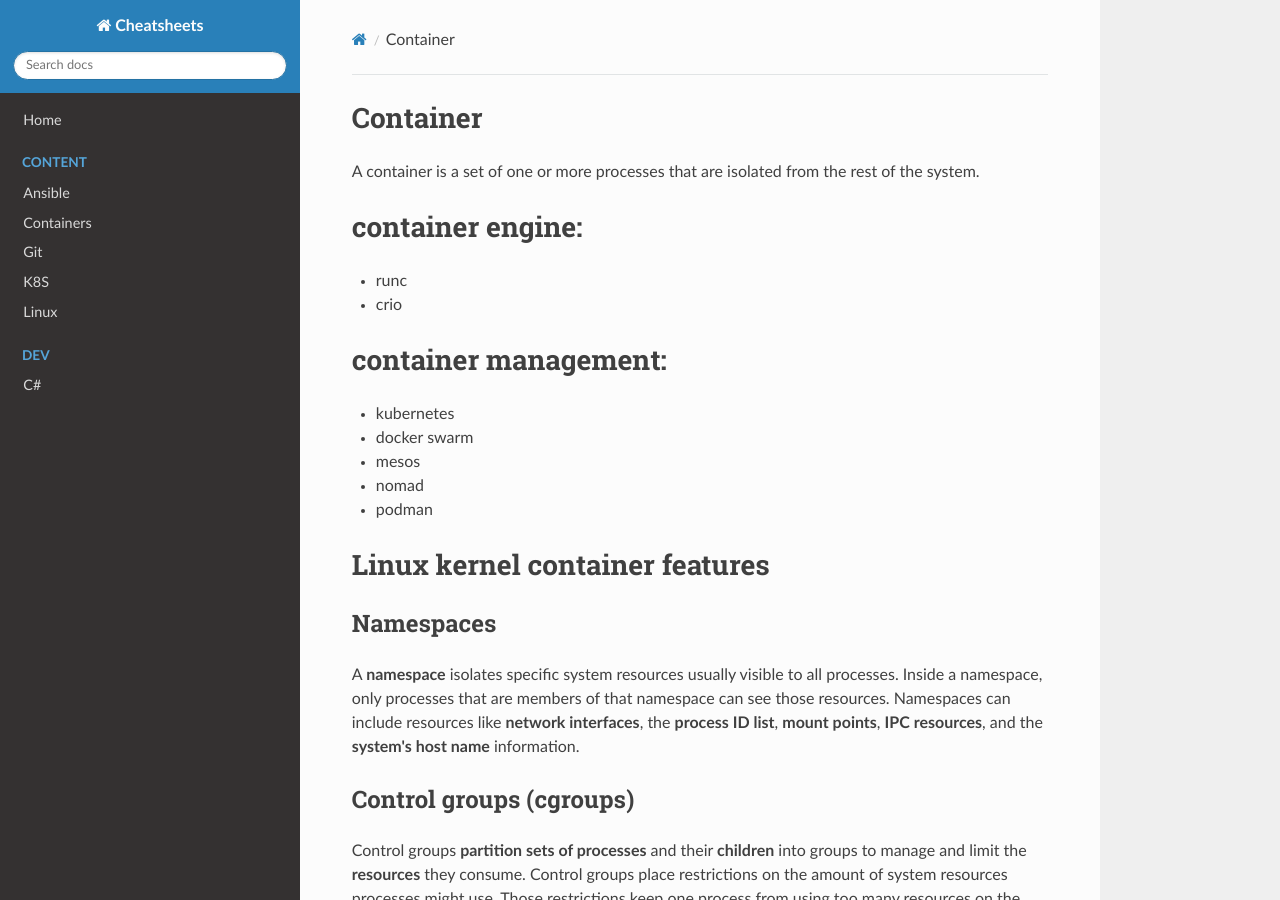
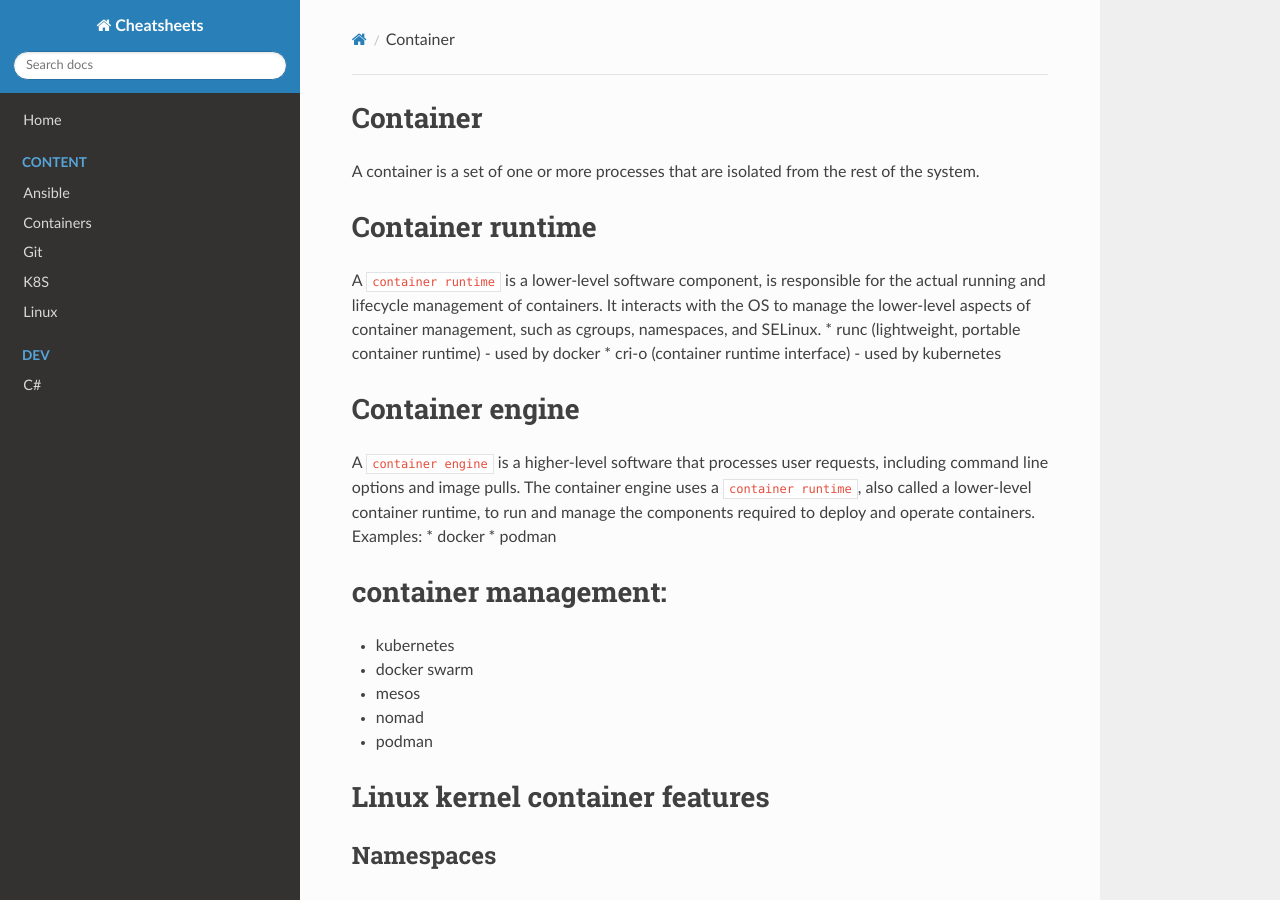
Before and after one commit to alextitov1/cheatsheets, an MkDocs documentation site: the page built from docs/container/Readme.md, in a window 1280 px wide and 900 px high. Built offline with MkDocs 1.6.1, drawn with Linux system fonts in a browser that asks for light colours; nearby versions of some CDN libraries.

Commit message:
format containers notes

```diff
--- a/docs/container/Readme.md
+++ b/docs/container/Readme.md
@@ -1,9 +1,16 @@
 # Container
 A container is a set of one or more processes that are isolated from the rest of the system.
 
-# container engine:
-  * runc
-  * crio
+# Container runtime
+A `container runtime` is a lower-level software component, is responsible for the actual running and lifecycle management of containers. It interacts with the OS to manage the lower-level aspects of container management, such as cgroups, namespaces, and SELinux.
+  * runc (lightweight, portable container runtime) - used by docker
+  * cri-o (container runtime interface) - used by kubernetes
+
+# Container engine
+A `container engine` is a higher-level software that processes user requests, including command line options and image pulls. The container engine uses a `container runtime`, also called a lower-level container runtime, to run and manage the components required to deploy and operate containers.
+Examples:
+  * docker
+  * podman
 
 # container management:
   * kubernetes
```
Also changed, not shown: docs/container/Containers.md (+13 -7 lines), docs/container/index.md (+3 -3 lines).
